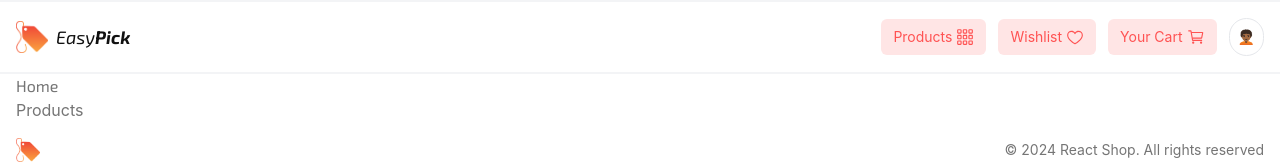
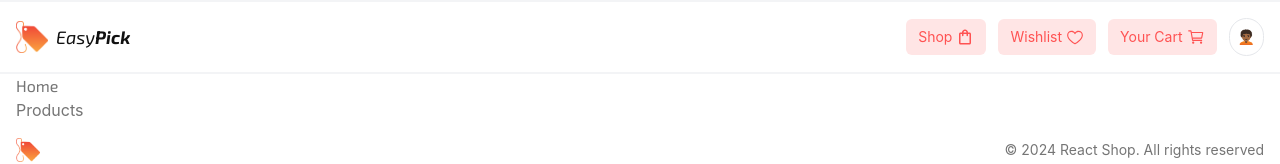
Before and after one commit to Timbar09/Cart-TypeScript-App, a React (Vite) app: page / in a window 1280 px wide. Shown: the top 164 px of the page. Built offline with nearby package versions, Linux system fonts and the light colour scheme.

Commit message:
Update Header navigation link label and icon; change Products to Shop and update icon to ShoppingBag. Modify ProductList header to "Explore All Products".

```diff
--- a/src/components/Header/index.tsx
+++ b/src/components/Header/index.tsx
@@ -5,7 +5,7 @@ import NavLink from './HeaderNavLink';
 
 import { IoCartOutline as CartIcon } from 'react-icons/io5';
 import { PiHeart as WishlistIcon } from 'react-icons/pi';
-import { BsGrid3X3Gap as ProductsIcon } from 'react-icons/bs';
+import { MdOutlineShoppingBag as ShoppingBagIcon } from 'react-icons/md';
 
 import logoImg from '../../assets/logo.png';
 
@@ -13,8 +13,8 @@ const links = [
   {
     id: 1,
     to: '/products',
-    linkName: 'Products',
-    icon: <ProductsIcon className=" text-lg" />,
+    linkName: 'Shop',
+    icon: <ShoppingBagIcon className=" text-lg" />,
   },
   {
     id: 2,
--- a/src/components/Products/ProductList.tsx
+++ b/src/components/Products/ProductList.tsx
@@ -18,7 +18,7 @@ const ProductList = () => {
   return (
     <div className="@container">
       <header className=" py-4">
-        <h2 className="text-3xl font-medium text-text-primary">Products</h2>
+        <h2 className="text-3xl font-medium text-text-primary">Explore All Products</h2>
       </header>
 
       <ul className="@xs:grid @xs:grid-cols-2 @xl:grid-cols-3 lg:grid-cols-4 gap-4">{content}</ul>
```
